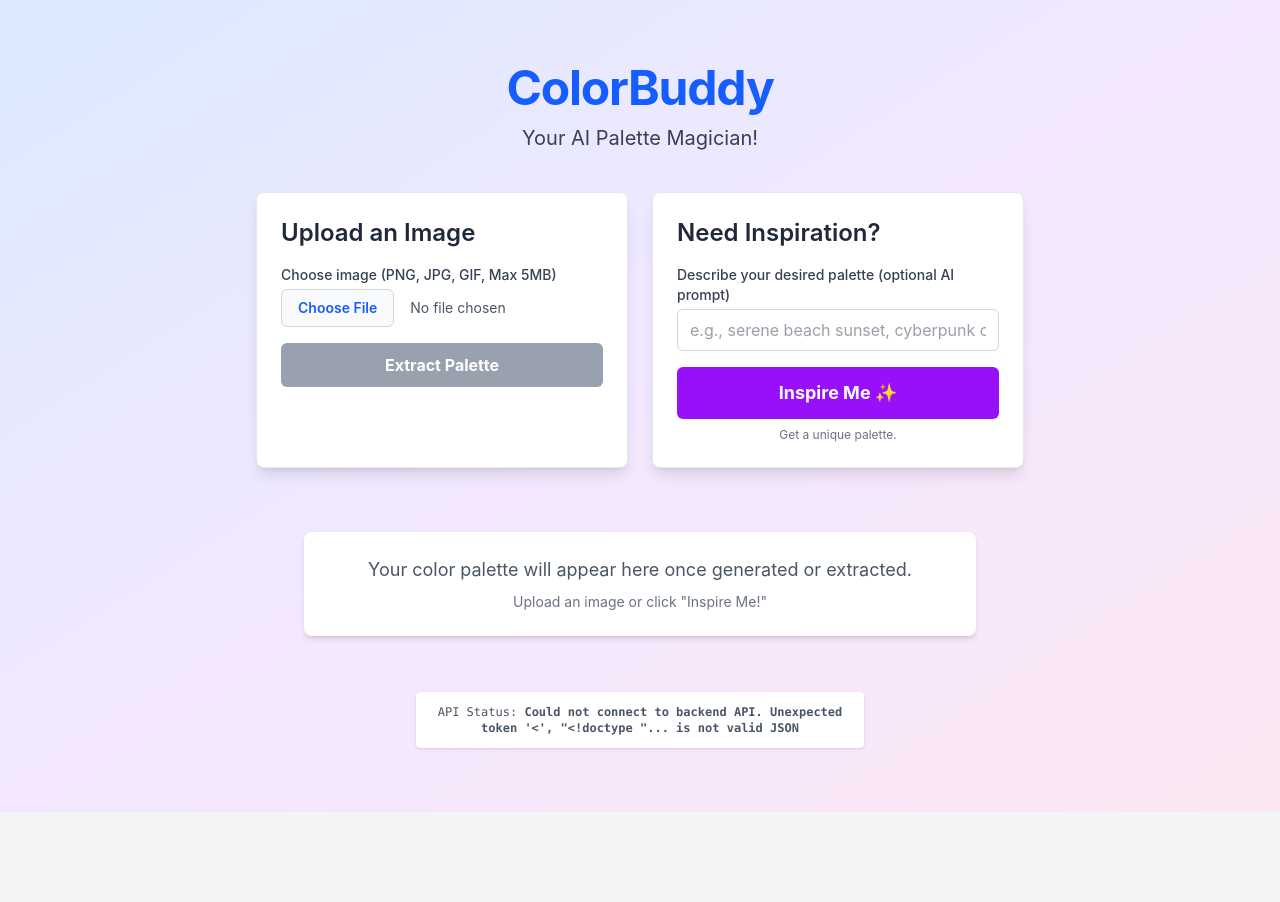
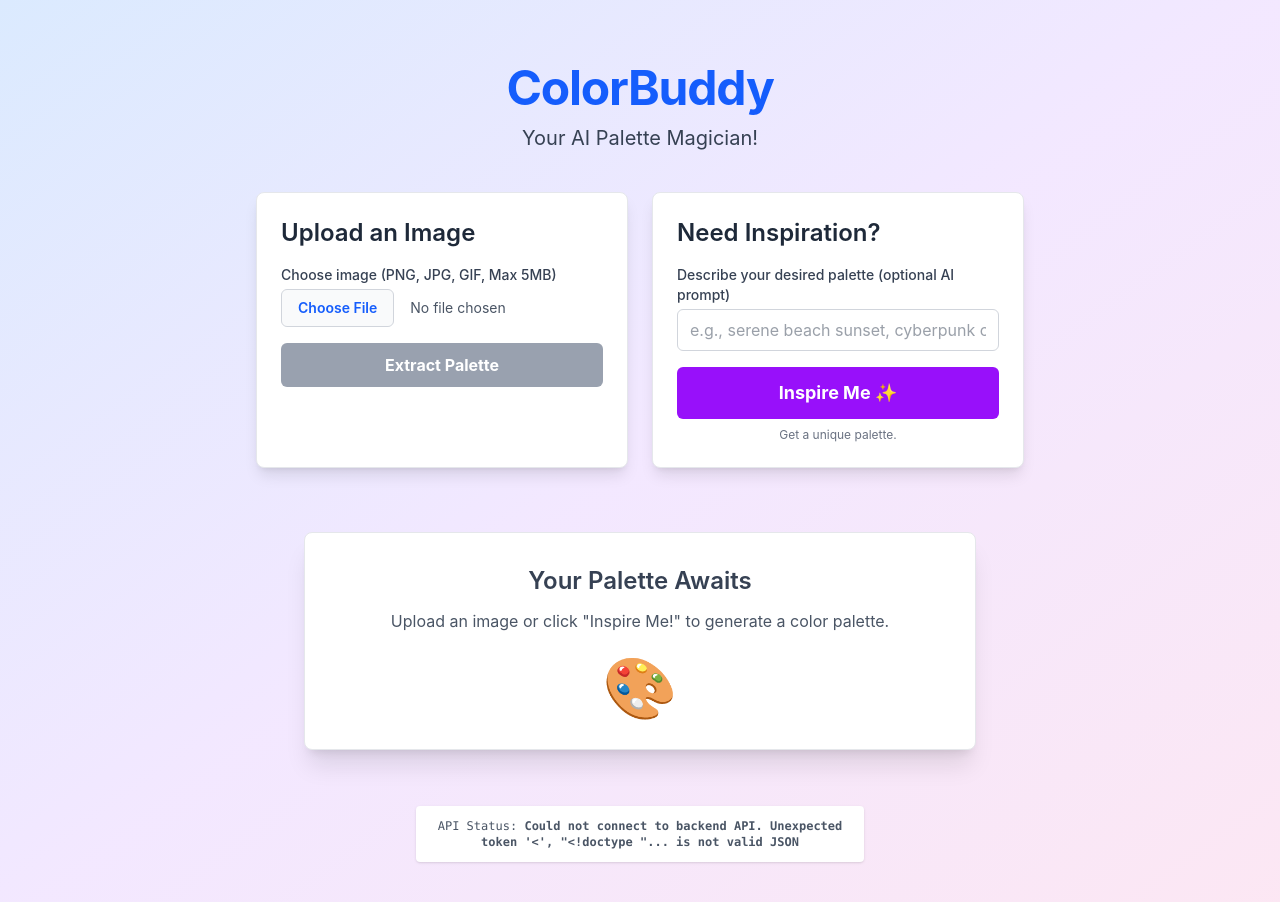
Before and after one commit to Dospalko/ColorBuddy, a React (Vite) app in the folder frontend/: page / in a window 1280 px wide. Shown: the top 902 px of the page. Before the commit the page ends 812 px from the top, so only its background shows below. Built offline with nearby package versions, Linux system fonts and the light colour scheme.

Commit message:
feat: update pallete

```diff
--- a/frontend/src/components/PaletteDisplay/PaletteView.tsx
+++ b/frontend/src/components/PaletteDisplay/PaletteView.tsx
@@ -1,54 +1,67 @@
 import React from 'react';
 import type { Palette } from '../../types';
 import ColorCard from './ColorCard';
+import AccessibilityReport from './AccessibilityReport';
 import ExportOptions from './ExportOptions';
-import AccessibilityReport from './AccessibilityReport';
+
 interface PaletteViewProps {
   palette: Palette | null;
   isLoading: boolean;
 }
 
+// Simple placeholder/loader component
+export const PaletteLoader: React.FC = () => (
+  <div className="w-full max-w-2xl p-6 mt-8 text-center">
+    <div className="animate-pulse flex flex-col items-center">
+      <div className="h-8 bg-gray-300 dark:bg-gray-600 rounded w-3/4 mb-6"></div>
+      <div className="flex justify-center gap-4 mb-8">
+        {[...Array(5)].map((_, i) => (
+          <div key={i} className="flex flex-col items-center">
+            <div className="w-24 h-24 md:w-28 md:h-28 bg-gray-300 dark:bg-gray-600 rounded-lg shadow-md mb-2"></div>
+            <div className="h-4 bg-gray-300 dark:bg-gray-600 rounded w-16"></div>
+          </div>
+        ))}
+      </div>
+      <div className="h-6 bg-gray-300 dark:bg-gray-600 rounded w-1/2 mb-4"></div>
+      <div className="h-4 bg-gray-300 dark:bg-gray-600 rounded w-full mb-2"></div>
+      <div className="h-4 bg-gray-300 dark:bg-gray-600 rounded w-5/6"></div>
+    </div>
+  </div>
+);
+
+
 const PaletteView: React.FC<PaletteViewProps> = ({ palette, isLoading }) => {
   if (isLoading) {
-    return (
-      <div className="w-full max-w-2xl p-6 mt-8 text-center">
-        <p className="text-lg text-gray-700 dark:text-gray-300">Generating your palette...</p>
-        {/* You can add a spinner here */}
-        <div className="animate-spin rounded-full h-12 w-12 border-b-2 border-blue-500 mx-auto mt-4"></div>
-      </div>
-    );
+    return <PaletteLoader />;
   }
 
   if (!palette || palette.length === 0) {
     return (
-      <div className="w-full max-w-2xl p-6 mt-8 bg-white dark:bg-gray-700 rounded-lg shadow-md text-center">
-        <p className="text-lg text-gray-600 dark:text-gray-300">
-          Your color palette will appear here once generated or extracted.
+      <div className="w-full max-w-2xl p-8 mt-8 bg-white dark:bg-gray-800 rounded-lg shadow-xl text-center border border-gray-200 dark:border-gray-700">
+        <h2 className="text-2xl font-semibold text-gray-700 dark:text-gray-200 mb-3">
+          Your Palette Awaits
+        </h2>
+        <p className="text-gray-600 dark:text-gray-400">
+          Upload an image or click "Inspire Me!" to generate a color palette.
         </p>
-        <p className="text-sm text-gray-500 dark:text-gray-400 mt-2">
-          Upload an image or click "Inspire Me!"
-        </p>
+        <div className="mt-6 text-6xl text-gray-300 dark:text-gray-600">🎨</div>
       </div>
     );
   }
 
   return (
-    <div className="w-full max-w-4xl p-6 mt-8 bg-white dark:bg-gray-700 rounded-lg shadow-xl">
-      <h2 className="text-3xl font-semibold text-gray-800 dark:text-white mb-6 text-center">
+    <div className="w-full max-w-4xl p-6 mt-8 bg-white dark:bg-gray-800 rounded-xl shadow-2xl border border-gray-200 dark:border-gray-700">
+      <h2 className="text-3xl font-semibold text-gray-800 dark:text-white mb-8 text-center tracking-tight">
         Your Palette
       </h2>
 
-      {/* Visual Palette */}
-      <div className="flex flex-wrap justify-center gap-4 mb-8">
+      <div className="flex flex-wrap justify-center gap-x-4 gap-y-6 mb-10">
         {palette.map((color, index) => (
           <ColorCard key={`${color.hex}-${index}`} color={color} />
         ))}
       </div>
 
-      {/* Accessibility Report */}
       <AccessibilityReport palette={palette} />
-
-      {/* Export Options */}
       <ExportOptions palette={palette} />
     </div>
   );
```
